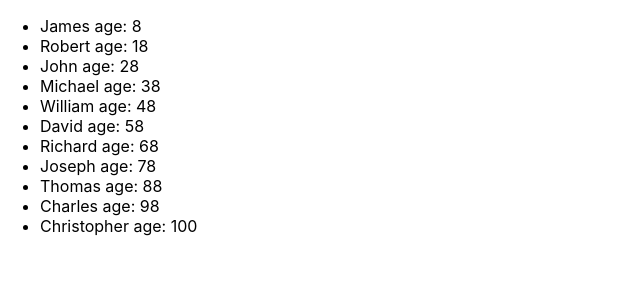
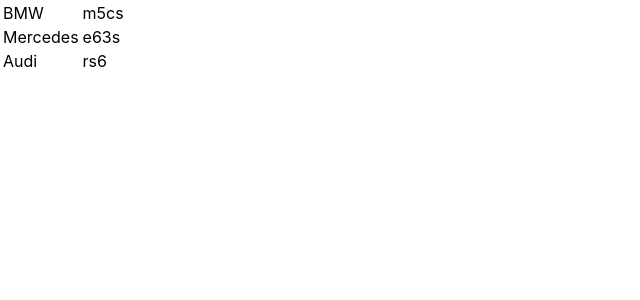
Before and after one commit to genamontana/projectdop, a React (Create React App) app: page / in a window 1280 px wide. Shown: the top 300 px of the page, without its empty margins (0-640 px from the left). Built offline with nearby package versions, Linux system fonts and the light colour scheme.

Commit message:
map complied

```diff
--- a/src/2_lesson/NewComponent.tsx
+++ b/src/2_lesson/NewComponent.tsx
@@ -1,24 +1,34 @@
-type NewComponentType = {
+/*type NewComponentType = {
     students: Array<StudentType>
 }
 type StudentType = {
     id: number,
     name: string,
     age: number
+}*/
+
+type TopCarsType = {
+    manufacturer: string,
+    model: string
 }
 
 
-export const NewComponent = (props: NewComponentType) => {
+export const NewComponent = () => {
+    const topCars = [
+        {manufacturer: 'BMW', model: 'm5cs'},
+        {manufacturer: 'Mercedes', model: 'e63s'},
+        {manufacturer: 'Audi', model: 'rs6'}
+    ]
     return (
-        <ul>
-            {props.students.map((objectFromStudentArray, index) => {
+        <table>
+            {topCars.map((topCars, index) => {
                 return (
-                    <li key={objectFromStudentArray.id}>
-                        <span>{objectFromStudentArray.name}</span>
-                        <span> age: {objectFromStudentArray.age}</span>
-                    </li>
+                    <tr>
+                        <td><span>{topCars.manufacturer}</span></td>
+                        <td><span> {topCars.model}</span></td>
+                    </tr>
                 )
             })}
-        </ul>
+        </table>
     )
 }
--- a/src/App.tsx
+++ b/src/App.tsx
@@ -14,12 +14,23 @@
     {id: 9, name: "Thomas", age: 88},
     {id: 10, name: "Charles", age: 98},
     {id: 11, name: "Christopher", age: 100},
+    {id: 1, name: "James", age: 8},
+    {id: 2, name: "Robert", age: 18},
+    {id: 3, name: "John", age: 28},
+    {id: 4, name: "Michael", age: 38},
+    {id: 5, name: "William", age: 48},
+    {id: 6, name: "David", age: 58},
+    {id: 7, name: "Richard", age: 68},
+    {id: 8, name: "Joseph", age: 78},
+    {id: 9, name: "Thomas", age: 88},
+    {id: 10, name: "Charles", age: 98},
+    {id: 11, name: "Christopher", age: 100},
 ]
 
 function App() {
     return (
         <>
-            <NewComponent students={students}/>
+            <NewComponent />
         </>
     );
 }
```
